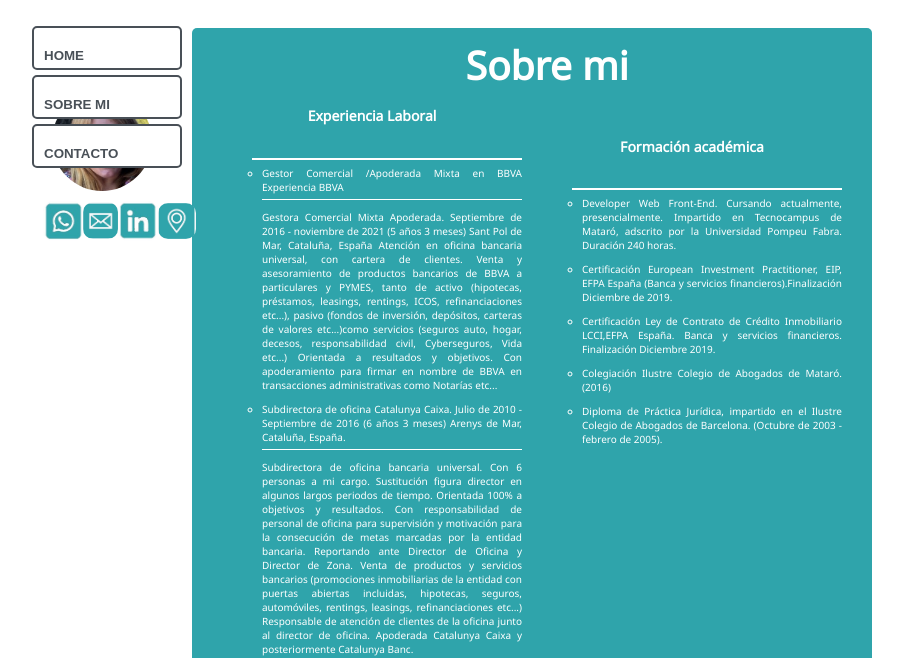
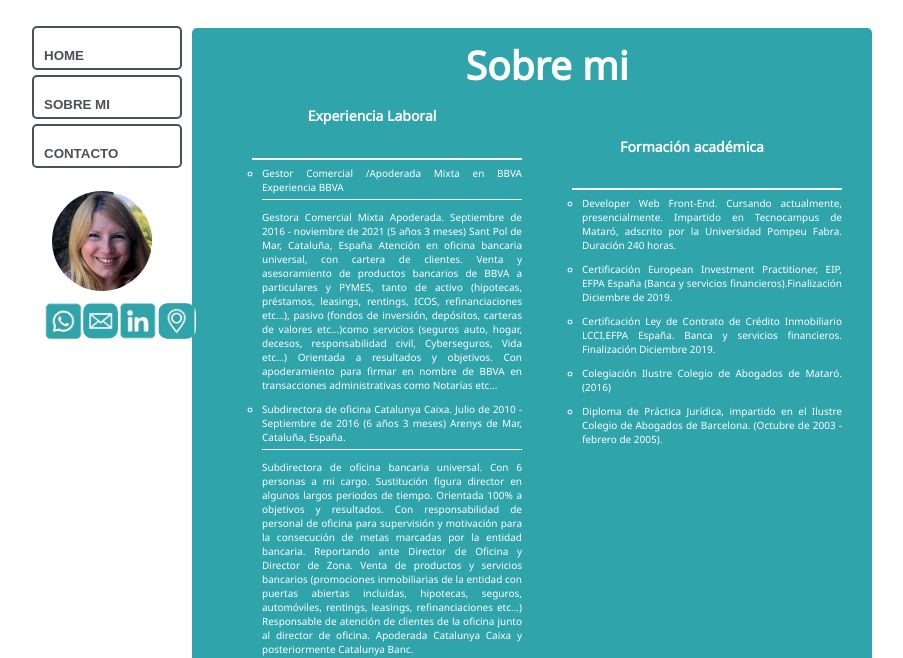
Before and after one commit to INFNMNXMN/CVDeveloper-Isa, a website: page about_me.html in a window 1280 px wide. Shown: the part 167-825 px from the top of the page, without its empty margins (276-1179 px from the left). Drawn offline with Linux system fonts and the light colour scheme.

Commit message:
cabecera2

```diff
--- a/about_me.html
+++ b/about_me.html
@@ -63,7 +63,7 @@
         height: 70px;
         background-image: url("img/foto_isa.jpg");
         background-position: center center;
-        margin-top: 250px;
+        margin-top: 350px;
         margin-left: 320px;
       }
       linkedin {
@@ -76,7 +76,7 @@
         height: 20px;
         background-image: url("img/linkedin.jpg");
         background-position: center center;
-        margin-top: 360px;
+        margin-top: 460px;
       }
       whatssap {
         position: relative;
@@ -88,7 +88,7 @@
         height: 40px;
         background-image: url("img/whatssap1.jpg");
         background-position: center center;
-        margin-top: 360px;
+        margin-top: 460px;
         /*margin-right: 165px;*/
       }
       email {
@@ -101,7 +101,7 @@
         height: 37px;
         background-image: url("img/mail1.jpg");
         background-position: center center;
-        margin-top: 361px;
+        margin-top: 461px;
       }
       ubicacion {
         position: relative;
@@ -113,7 +113,7 @@
         height: 36px;
         background-image: url("img/ubicacionicono.jpg");
         background-position: center center;
-        margin-top: 362px;
+        margin-top: 462px;
         margin-right: 800px;
       }
       p_about {
```
Also changed, not shown: contact.html (+5 -5 lines), index.html (+5 -5 lines).
